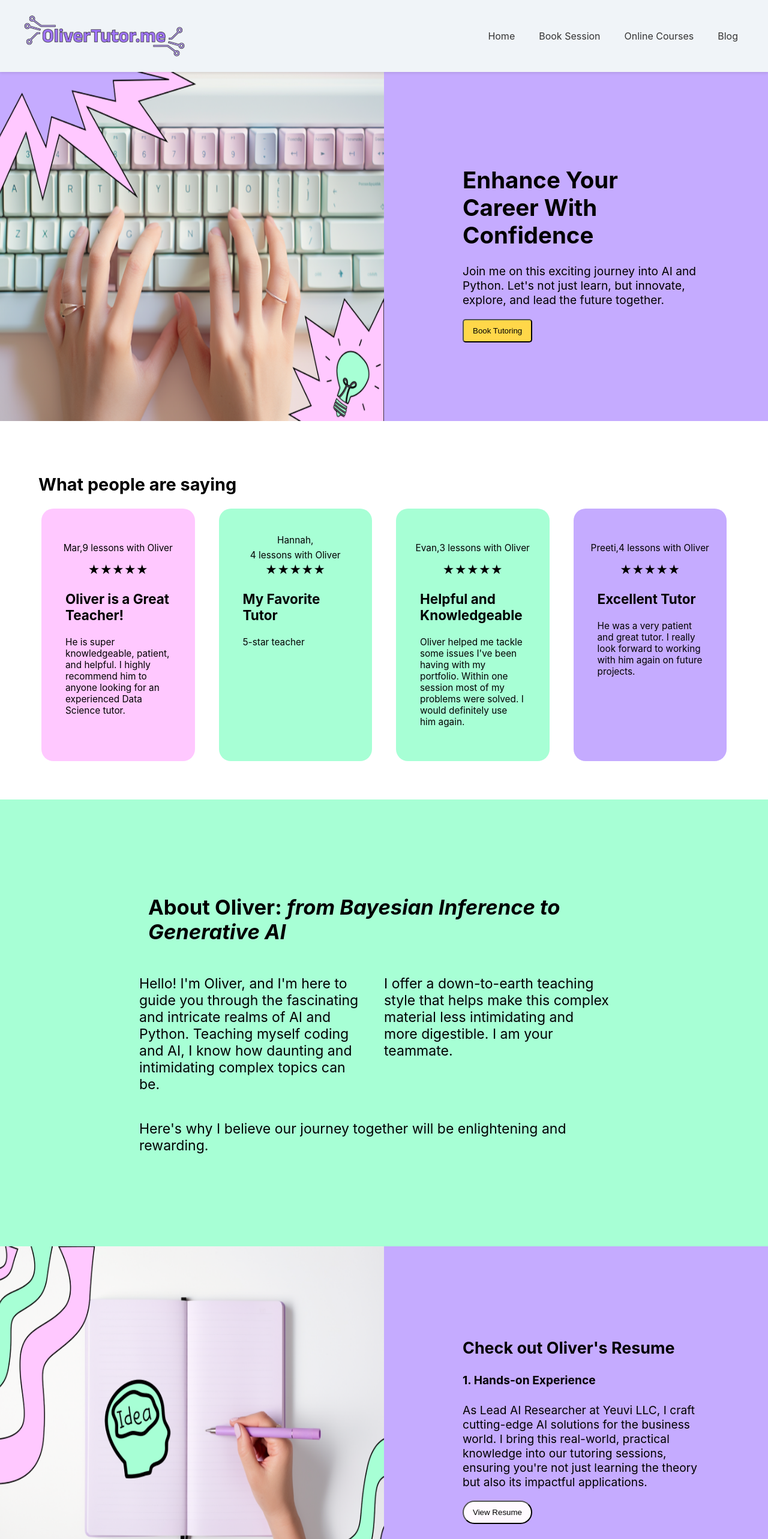
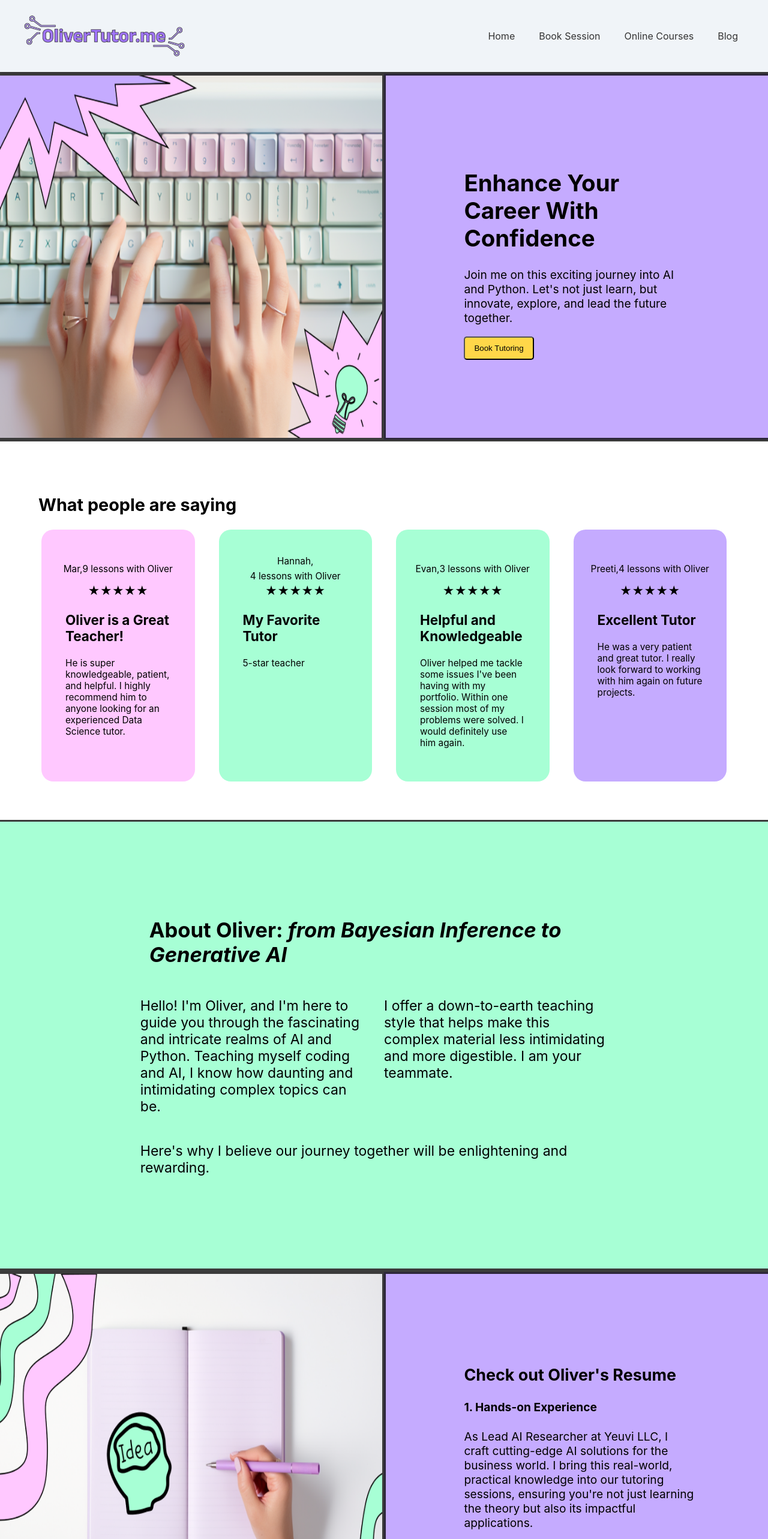
Before and after one commit to thruechoes/olivertutor.me, a React (Create React App) app: page / in a window 1280 px wide. Shown: the top 2566 px of the page at 60% size. Built offline with nearby package versions, Linux system fonts and the light colour scheme.

Commit message:
Hotfix: added borders across all div

```diff
--- a/src/css/Home.css
+++ b/src/css/Home.css
@@ -136,6 +136,10 @@ p {
     /* padding-left: 15px;
     padding-right: 15px; */
     box-sizing: border-box;
+}
+
+.borderer {
+    border: 3px solid rgba(0, 0, 0, 0.77);
 }
 
 .big-font {
--- a/src/pages/Home.js
+++ b/src/pages/Home.js
@@ -13,11 +13,11 @@ const Home = () => {
     return (
         <div className = "home-container">
             {/* Main Header */}
-            <div className = "row">
-                <div className = "column">
+            <div className = "row borderer">
+                <div className = "column borderer">
                     <img src = { ComputerImage } alt = "Olivertutor.me" className = "full-img" />
                 </div>
-                <div className = "column intro-section">
+                <div className = "column intro-section borderer">
                     <h1>Enhance Your Career With Confidence</h1>
                     <p>Join me on this exciting journey into AI and Python. Let's not just learn, but innovate, explore, and lead the future together.</p>
                     <button className = "book-tutoring-btn">Book Tutoring</button>
@@ -28,7 +28,7 @@ const Home = () => {
             <Reviews />
 
             {/* About Oliver */}
-            <div className = "row">
+            <div className = "row borderer">
                 <section className = "about-oliver">
                     <h2>About Oliver: <i>from Bayesian Inference to Generative AI</i></h2>
                     <div className = "row">
@@ -44,11 +44,11 @@ const Home = () => {
             </div>
 
             {/* Oliver's Resume */}
-            <div className = "row">
-                <div className = "column resume-image">
+            <div className = "row borderer">
+                <div className = "column resume-image borderer">
                     <img src = { ResumeImage } alt = "Oliver's Resume" />
                 </div>
-                <div className = "column resume-section">
+                <div className = "column resume-section borderer">
                     <h2 className = "big-font">Check out Oliver's Resume</h2>
                     <h4>1. Hands-on Experience</h4>
                     <p>As Lead AI Researcher at Yeuvi LLC, I craft cutting-edge AI solutions for the business world. I bring this real-world, practical knowledge into our tutoring sessions, ensuring you're not just learning the theory but also its impactful applications.</p>
@@ -57,24 +57,24 @@ const Home = () => {
             </div>
 
             {/* Oliver's Portfolio */}
-            <div className = "row">
-                <div className = "column portfolio-section">
+            <div className = "row borderer">
+                <div className = "column portfolio-section borderer">
                     <h2>Oliver's Portfolio</h2>
                     <h4>2. A Self-taught Journey</h4>
                     <p>My path into the world of coding, statistics, ML, and AI started from scratch. I've been in the shoes of both a beginner and an expert, and this allows me to tailor our sessions to precisely where you are and where you aim to be.</p>
                     <button className = "portfolio-button">View Portfolio</button>
                 </div>
-                <div className = "column portfolio-image">
+                <div className = "column portfolio-image borderer">
                     <img src = { BirdBooks } alt = "Publications Galore" />
                 </div>
             </div>
 
             {/* Image with Books */}
-            <div className = "row">
-                <div className = "column blog-image">
+            <div className = "row borderer">
+                <div className = "column blog-image borderer">
                     <img src = { GirlBooks } alt = "Oliver's Blog" />
                 </div>
-                <div className = "column blog-section">
+                <div className = "column blog-section borderer">
                     <h2>Want to read the blog?</h2>
                     <h4>3. A Story of Resilience and Curiosity</h4>
                     <p>My upbringing in the hills of West Virginia, learning about nature's marvels, and my evolution into the world of code have crafted my unique teaching philosophy. With me, every session is not just about codes and algorithms; it's about understanding the deeper "why" and "how" behind them.</p>
@@ -83,24 +83,24 @@ const Home = () => {
             </div>
 
             {/* Scheduling */}
-            <div className = "row">
-                <div className = "column scheduling-section">
+            <div className = "row borderer">
+                <div className = "column scheduling-section borderer">
                     <h2>Schedule your tutoring session</h2>
                     <h4>4. A Blend of Academic and Practical Excellence</h4>
                     <p>My journey at UC Berkeley has seen me publish 12 scientific papers, deeply rooted in Python and AI. Together, we can navigate this confluence of academic rigor and real-world applications for a holistic learning experience.</p>
                     <button className = "book-tutoring-btn">Book Tutoring</button>
                 </div>
-                <div className = "column scheduling-image">
+                <div className = "column scheduling-image borderer">
                     <img src = { Scheduling } alt = "Schedule your Session" />
                 </div>
             </div>
 
             {/* Contact Oliver */}
-            <div className = "row">
-                <div className = "column contact-image">
+            <div className = "row borderer">
+                <div className = "column contact-image borderer">
                     <img src = { ContactImage } alt = "Student giving a thumbs up!" />
                 </div>
-                <div className = "column contact-oliver">
+                <div className = "column contact-oliver borderer">
                     <Contact />
                     {/*<h2>Contact Oliver</h2>
                     <form>
```
